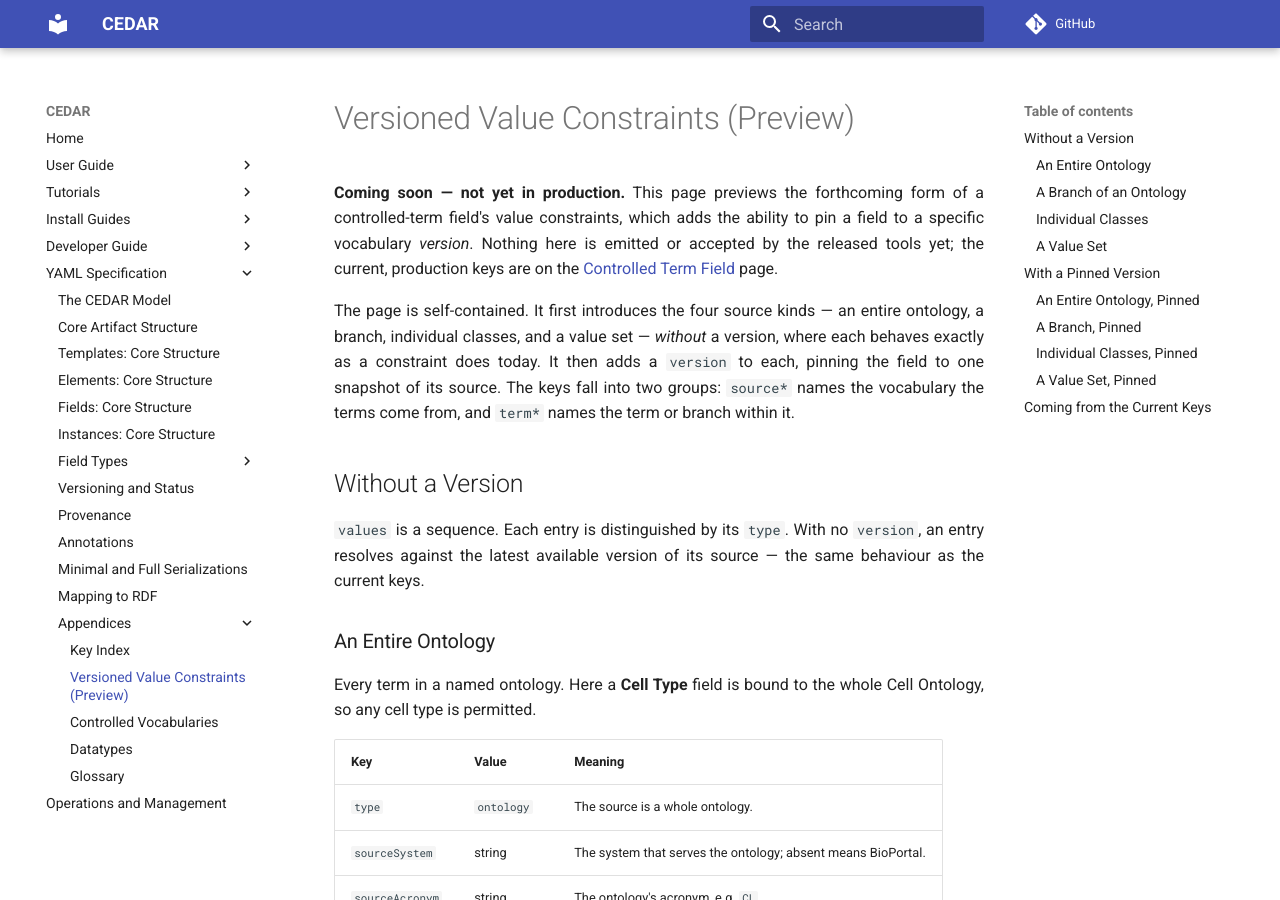
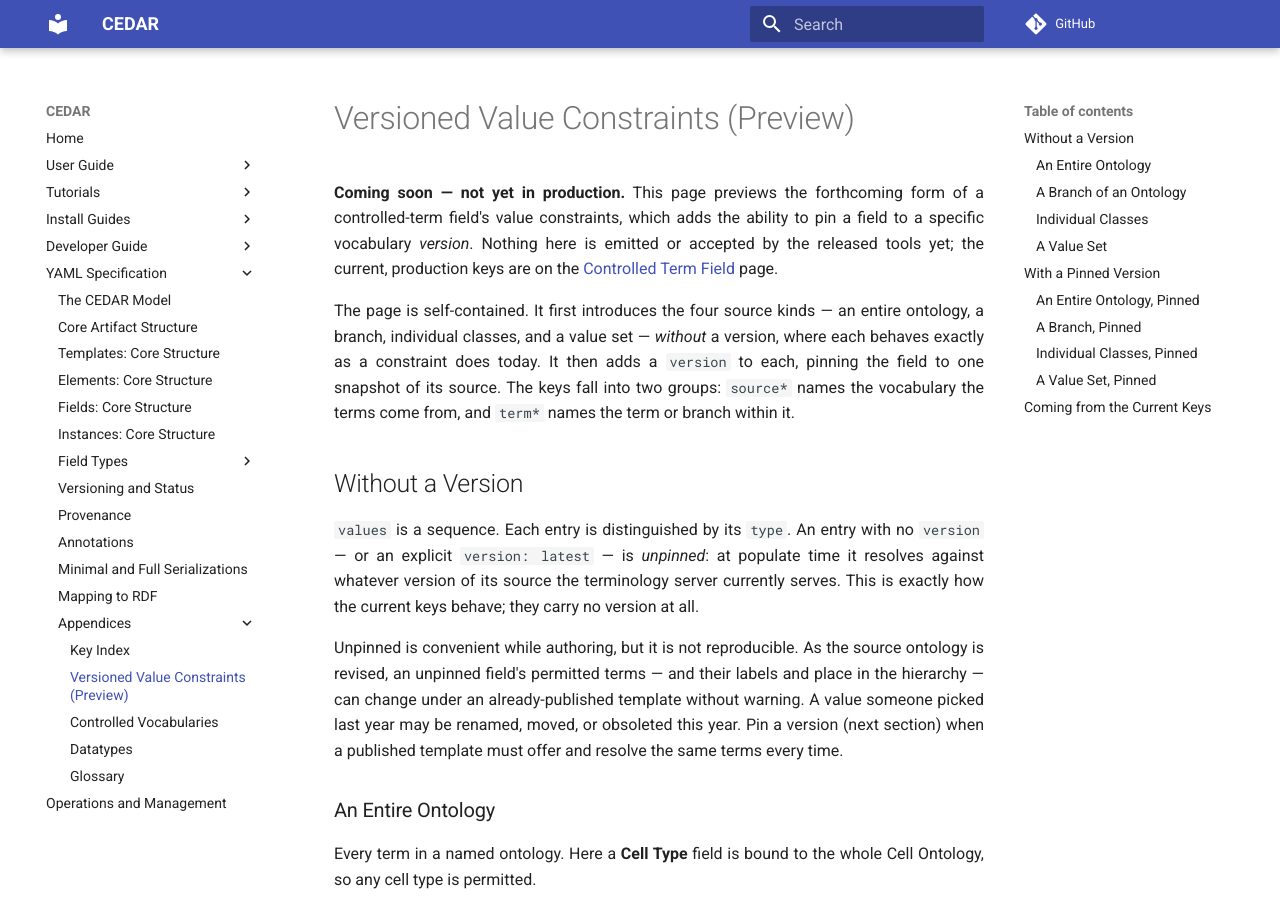
Before and after one commit to metadatacenter/cedar-mkdocs, an MkDocs documentation site: the page built from docs/yaml-spec/appendices/versioned-value-constraints.md, in a window 1280 px wide and 900 px high. Built offline with MkDocs 1.6.1 and Material for MkDocs 9.7.7, drawn with Linux system fonts in a browser that asks for light colours; comment, search, counter and statistics services are not loaded.

Commit message:
YAML preview: explain what "unpinned / latest" means and its trade-off
Expand the Without a Version intro: an entry with no version (or version: latest) is
unpinned and resolves against whatever the server currently serves — matching today's keys —
which is convenient but not reproducible, since a revised source can rename/move/obsolete
terms under a published template.

Co-Authored-By: Claude Opus 4.8 <noreply@anthropic.com>

```diff
--- a/docs/yaml-spec/appendices/versioned-value-constraints.md
+++ b/docs/yaml-spec/appendices/versioned-value-constraints.md
@@ -13,8 +13,16 @@ branch within it.
 
 ## Without a Version
 
-`values` is a sequence. Each entry is distinguished by its `type`. With no `version`, an entry resolves
-against the latest available version of its source — the same behaviour as the current keys.
+`values` is a sequence. Each entry is distinguished by its `type`. An entry with no `version` — or an
+explicit `version: latest` — is *unpinned*: at populate time it resolves against whatever version of its
+source the terminology server currently serves. This is exactly how the current keys behave; they carry
+no version at all.
+
+Unpinned is convenient while authoring, but it is not reproducible. As the source ontology is revised, an
+unpinned field's permitted terms — and their labels and place in the hierarchy — can change under an
+already-published template without warning. A value someone picked last year may be renamed, moved, or
+obsoleted this year. Pin a version (next section) when a published template must offer and resolve the
+same terms every time.
 
 ### An Entire Ontology
 
```
